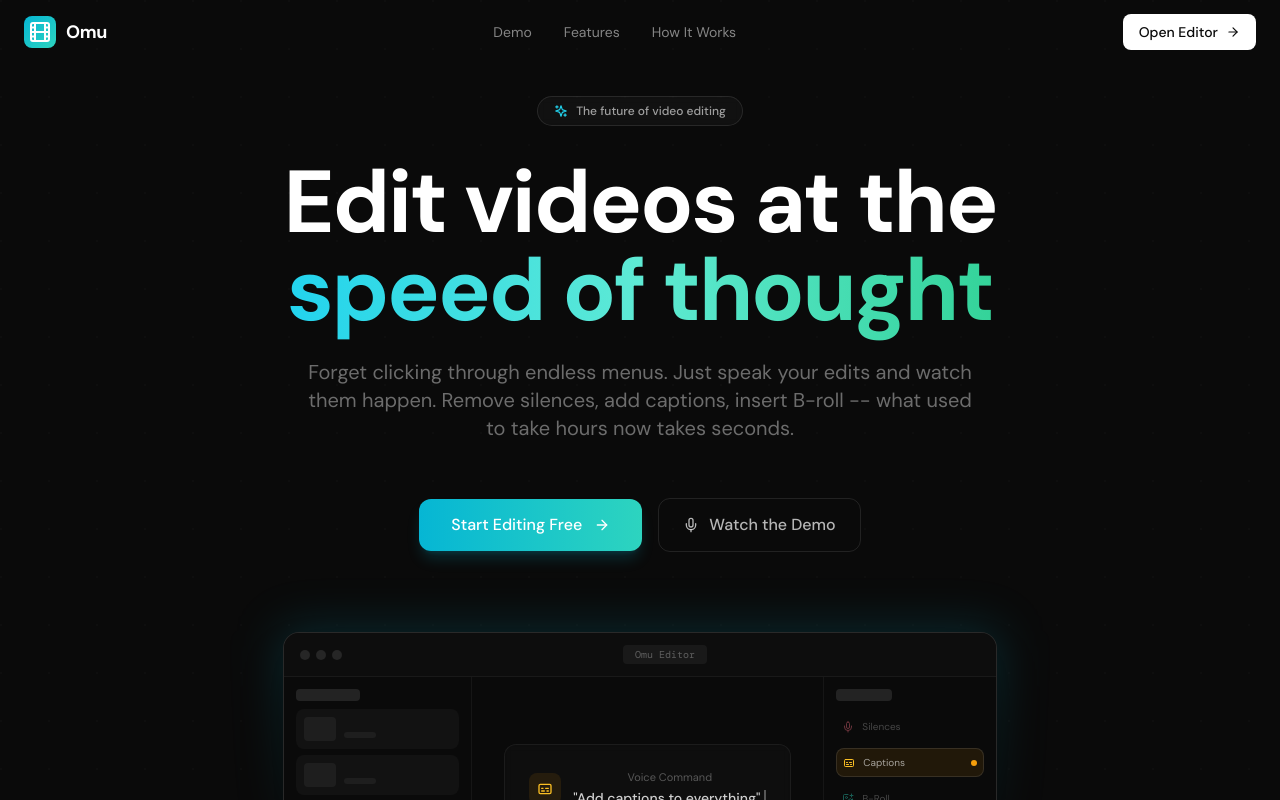
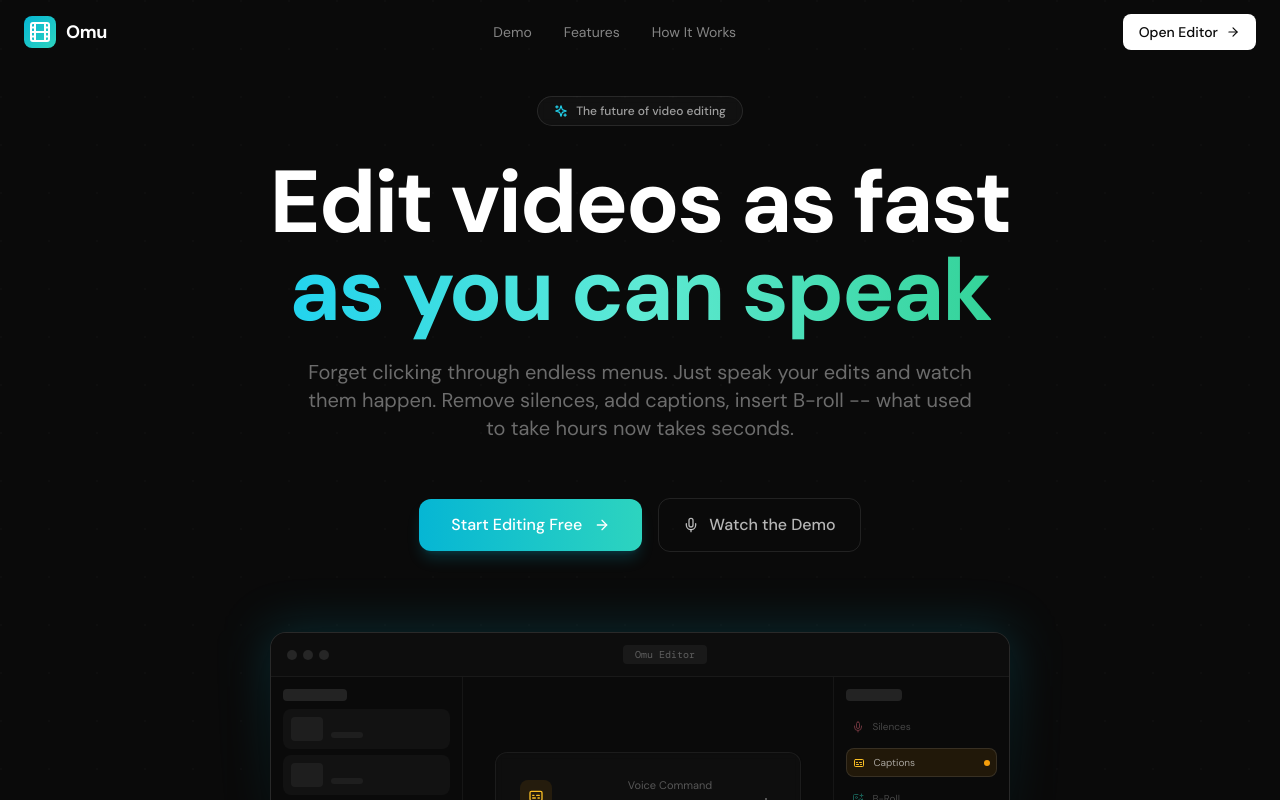
Before and after one commit to billessenofficial-a11y/omustudio, a React (Vite) app: page / in a window 1280 px wide. Shown: the top 800 px of the page. Built offline with nearby package versions, Linux system fonts and the light colour scheme; no server answers.

Commit message:
Updated HeroSection.tsx

```diff
--- a/src/components/landing/HeroSection.tsx
+++ b/src/components/landing/HeroSection.tsx
@@ -96,10 +96,10 @@ export default function HeroSection() {
         </div>
 
         <h1 className="text-5xl sm:text-6xl lg:text-[5.5rem] font-bold tracking-tight text-white leading-[1.05] mb-6 animate-landing-fade-up animation-delay-100">
-          Edit videos at the
+          Edit videos as fast
           <br />
           <span className="bg-gradient-to-r from-cyan-400 via-teal-300 to-emerald-400 bg-clip-text text-transparent">
-            speed of thought
+            as you can speak
           </span>
         </h1>
 
```
